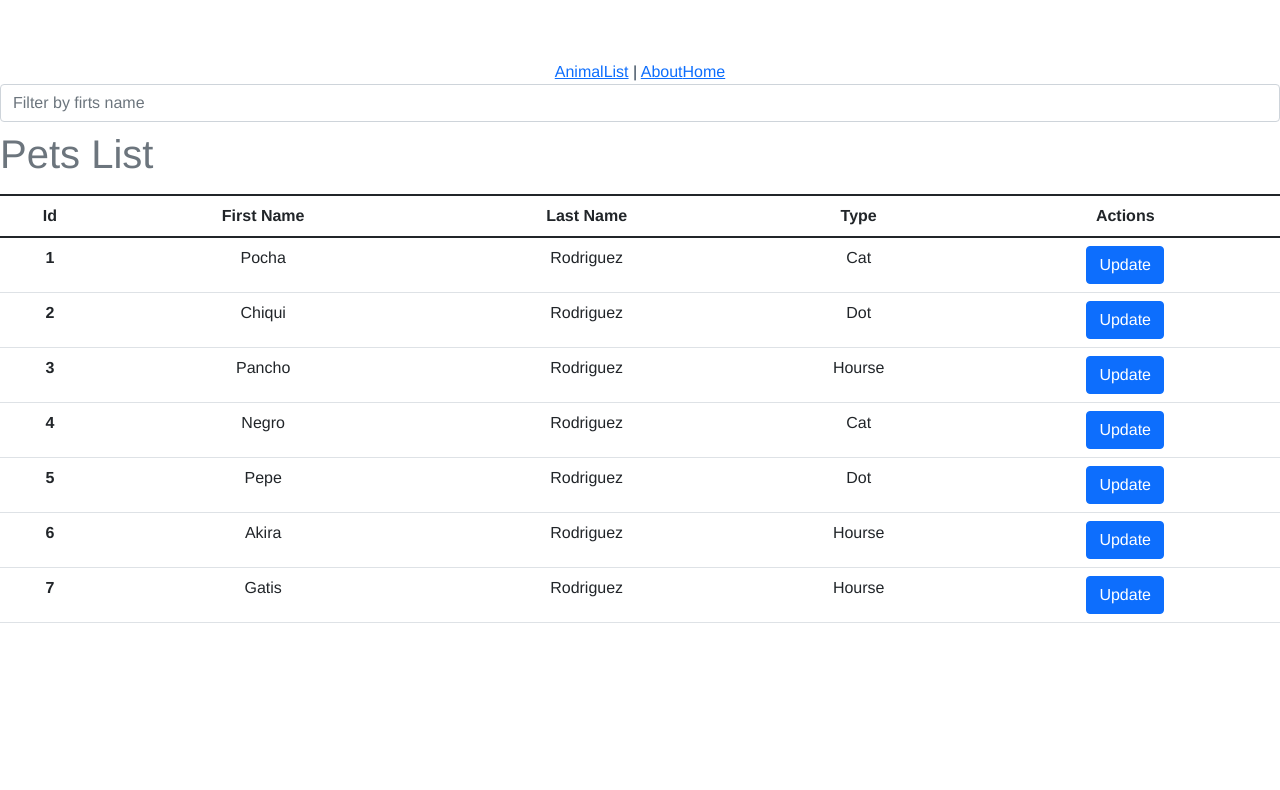
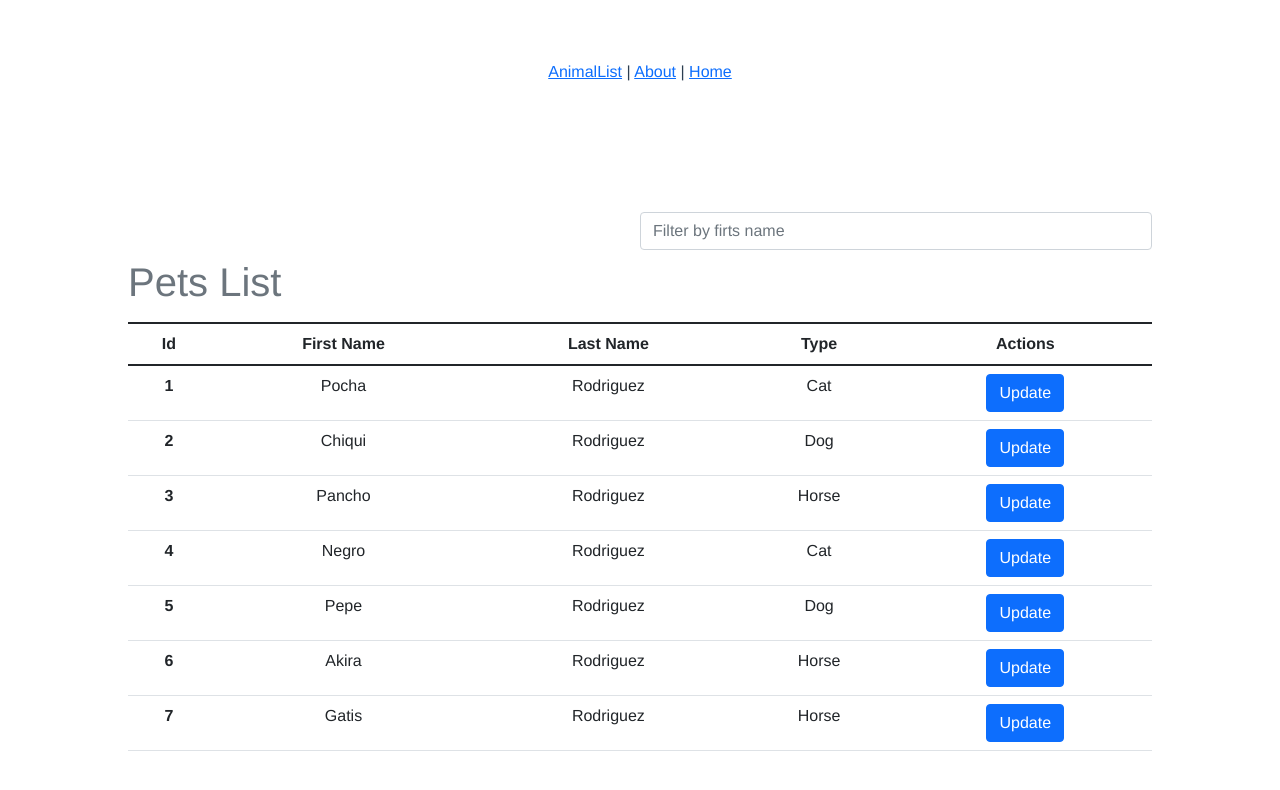
Before and after one commit to cvrodriguez/pet-shop, a Vue app: page / in a window 1280 px wide. Shown: the top 790 px of the page. Built offline with nearby package versions, Linux system fonts and the light colour scheme.

Commit message:
Editing the pet

```diff
--- a/src/App.vue
+++ b/src/App.vue
@@ -2,7 +2,7 @@
 
   <div id="nav">
       <router-link to="/">AnimalList</router-link> |
-      <router-link to="/about">About</router-link>
+      <router-link to="/about">About</router-link> |
       <router-link to="/Home">Home</router-link>
   </div>
   <router-view />
--- a/src/components/AnimalDetail.vue
+++ b/src/components/AnimalDetail.vue
@@ -1,3 +1,78 @@
 <template>
-  <h1>detail</h1>
+  <div class="columns">
+    <img class="rounded float-start" :src="filterById.imag" />
+    <form>
+
+      <div class="row mb-3">
+        <label class="row align-items-start">First name</label>
+        <input type="text" class="form-control" v-model="filterById.name" />
+      </div>
+
+      <div class="row mb-3">
+        <label class="row align-items-start ">Last name</label>
+        <input type="text" class="form-control" v-model="filterById.lastname" />
+      </div>
+
+      <div class="row mb-3">
+        <label class="row align-items-start">Email Contact</label>
+        <input type="email" class="form-control" v-model="filterById.emailContact"/>
+      </div>
+      <div class="row mb-3">
+        <label class="row align-items-start">Date of birth</label>
+        <input type="date" class="form-control " v-model="filterById.age" />
+      </div>
+      <div class="row mb-3">
+        <label class="row align-items-start">Type of animal</label>
+        <input type="text" class="form-control" v-model="filterById.type" />
+      </div>
+      <div class="row mb-3 " >
+        <label class="row align-items-start">RH</label>
+        <input type="text" class="form-control " v-model="filterById.rh" />
+      </div>
+      <button type="button" class="btn btn-primary" @click="goBack()">
+        Save
+      </button>
+    </form>
+  </div>
 </template>
+
+<script>
+import { mapState } from "vuex";
+export default {
+  created() {
+    const id = this.$route.params.id;
+    console.log(id);
+  },
+  computed: {
+    filterById() {
+      const animal = this.animals.find((animal) => {
+        return animal.id == this.$route.params.id;
+      });
+      console.log(animal);
+      return animal;
+    },
+
+    ...mapState(["animals"]),
+  },
+  methods: {
+    goBack() {
+      this.$router.push({ name: "AnimalList" });
+    },
+  },
+};
+</script>
+<style scoped>
+.columns {
+  margin: 10%;
+}
+
+.form-control {
+  width: 50%;
+}
+.row  {
+
+  width: 50%;
+
+
+}
+</style>
--- a/src/components/AnimalList.vue
+++ b/src/components/AnimalList.vue
@@ -1,5 +1,5 @@
 <template>
-  <div>
+  <div class="columns">
     <div class="form-group">
       <input type="text" class="form-control" v-model="filterField" placeholder="Filter by firts name"/>
     </div>
@@ -59,7 +59,6 @@ export default {
   methods: {
 
     goToAnimal (id) {
-
       this.$router.push({ name: 'AnimalDetail', params: { id } })
     }
   }
@@ -68,5 +67,12 @@ export default {
 
 <!-- Add "scoped" attribute to limit CSS to this component only -->
 <style scoped>
+.columns{
+  margin: 10%;
+}
+.form-control{
+  width: 50%;
+  float: right;
+}
 
 </style>
--- a/src/store/store.js
+++ b/src/store/store.js
@@ -8,25 +8,30 @@ export const store = createStore({
               id: 1,
               name: "Pocha ",
               lastname: "Rodriguez ",
+              emailContact : "Pocha@pet.com",
               type: "Cat",
               age: 0,
+              validated: false,
               rh: "0+",
+              imag: "https://static6.depositphotos.com/1000291/651/i/600/depositphotos_6518860-stock-photo-british-shorthair-kitten-cat-isolated.jpg"
             },
             {
               id: 2,
               name: "Chiqui ",
               lastname: "Rodriguez ",
-              type: "Dot",
-              age: 0,
+              type: "Dog",
+              age: 3,
               rh: "0+",
+              imag: "https://hips.hearstapps.com/hmg-prod.s3.amazonaws.com/images/inquisitive-chihuahua-royalty-free-image-120927079-1542376611.jpg?crop=1xw:1xh;center,top&resize=480:*"
             },
             {
               id: 3,
               name: "Pancho ",
               lastname: "Rodriguez ",
-              type: "Hourse",
-              age: 0,
+              type: "Horse",
+              age: 9,
               rh: "0+",
+              imag: "https://us.123rf.com/450wm/sanne198/sanne1982002/sanne198200200032/141164447-retrato-de-un-bonito-pony-casta%C3%B1o-delante-de-una-pared-blanca-tiene-heno-en-la-boca-.jpg?ver=6"
             },
             {
               id: 4,
@@ -35,30 +40,34 @@ export const store = createStore({
               type: "Cat",
               age: 0,
               rh: "0+",
+              imag: "https://static6.depositphotos.com/1000291/651/i/600/depositphotos_6518860-stock-photo-british-shorthair-kitten-cat-isolated.jpg"
             },
             {
               id: 5,
               name: "Pepe ",
               lastname: "Rodriguez ",
-              type: "Dot",
-              age: 0,
+              type: "Dog",
+              age: 13,
               rh: "0+",
+              imag: "https://hips.hearstapps.com/hmg-prod.s3.amazonaws.com/images/inquisitive-chihuahua-royalty-free-image-120927079-1542376611.jpg?crop=1xw:1xh;center,top&resize=480:*"
             },
             {
               id: 6,
               name: "Akira ",
               lastname: "Rodriguez ",
-              type: "Hourse",
-              age: 0,
+              type: "Horse",
+              age: 9,
               rh: "0+",
+              imag: "https://us.123rf.com/450wm/sanne198/sanne1982002/sanne198200200032/141164447-retrato-de-un-bonito-pony-casta%C3%B1o-delante-de-una-pared-blanca-tiene-heno-en-la-boca-.jpg?ver=6"
             },
             {
               id: 7,
               name: "Gatis ",
               lastname: "Rodriguez ",
-              type: "Hourse",
-              age: 0,
+              type: "Horse",
+              age: 16,
               rh: "0+",
+              imag: "https://us.123rf.com/450wm/sanne198/sanne1982002/sanne198200200032/141164447-retrato-de-un-bonito-pony-casta%C3%B1o-delante-de-una-pared-blanca-tiene-heno-en-la-boca-.jpg?ver=6"
             },
           ],
     }
```
